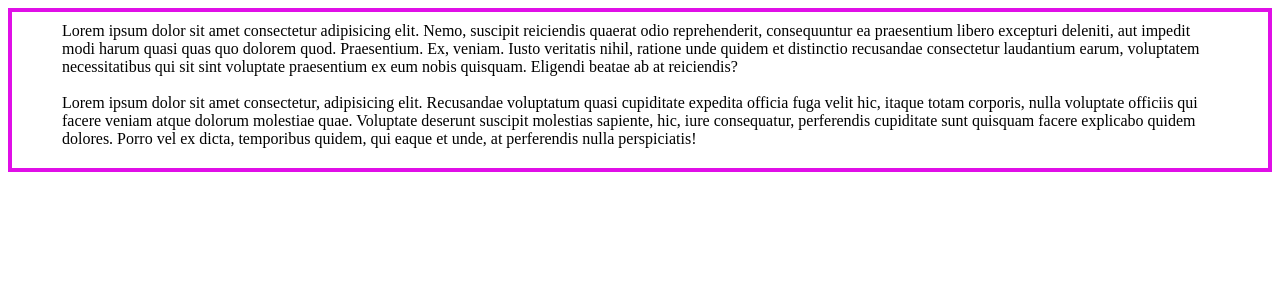
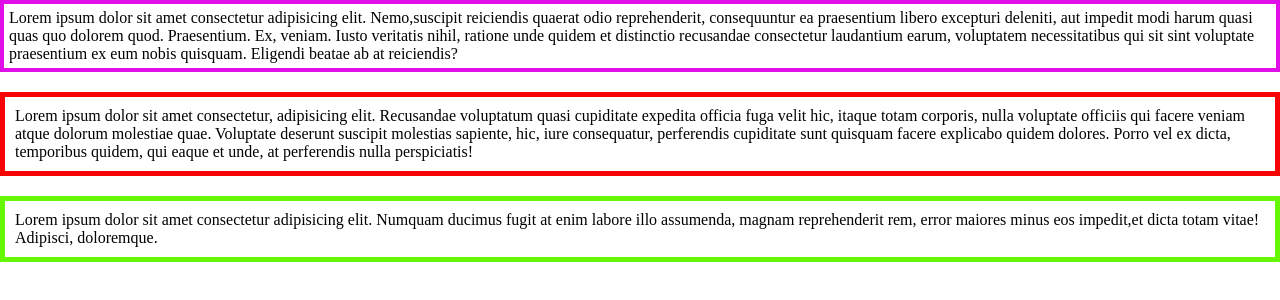
Before and after one commit to AnaCamylle020/DEV_WEBIOS_2024, a plain HTML site: page CSS/CSS05-margin/index.html in a window 1280 px wide. Drawn offline with Linux system fonts and the light colour scheme.

Commit message:
index-casa.html07

```diff
--- a/CSS/CSS05-margin/index.html
+++ b/CSS/CSS05-margin/index.html
@@ -9,15 +9,29 @@
 <body>
     <section id="secao">
 
-        Lorem ipsum dolor sit amet consectetur adipisicing elit. Nemo, suscipit reiciendis quaerat odio reprehenderit, consequuntur ea praesentium libero excepturi deleniti, aut impedit modi harum quasi quas quo dolorem quod. Praesentium.
-        Ex, veniam. Iusto veritatis nihil, ratione unde quidem et distinctio recusandae consectetur laudantium earum, voluptatem necessitatibus qui sit sint voluptate praesentium ex eum nobis quisquam. Eligendi beatae ab at reiciendis?
+        Lorem ipsum dolor sit amet consectetur adipisicing elit. Nemo,suscipit reiciendis quaerat odio reprehenderit,
+        consequuntur ea praesentium libero excepturi deleniti, aut impedit modi harum quasi quas quo dolorem quod. Praesentium.
+        Ex, veniam. Iusto veritatis nihil, ratione unde quidem et distinctio recusandae consectetur laudantium earum,
+        voluptatem necessitatibus qui sit sint voluptate praesentium ex eum nobis quisquam. Eligendi beatae ab at reiciendis?
+
+     </section>
 
 
-        <br> <br>
-
-        Lorem ipsum dolor sit amet consectetur, adipisicing elit. Recusandae voluptatum quasi cupiditate expedita officia fuga velit hic, itaque totam corporis, nulla voluptate officiis qui facere veniam atque dolorum molestiae quae.
-        Voluptate deserunt suscipit molestias sapiente, hic, iure consequatur, perferendis cupiditate sunt quisquam facere explicabo quidem dolores. Porro vel ex dicta, temporibus quidem, qui eaque et unde, at perferendis nulla perspiciatis!
+      <section id="secao2">
+        Lorem ipsum dolor sit amet consectetur, adipisicing elit. Recusandae voluptatum quasi cupiditate expedita officia fuga velit hic,
+        itaque totam corporis, nulla voluptate officiis qui facere veniam atque dolorum molestiae quae.
+        Voluptate deserunt suscipit molestias sapiente, hic, iure consequatur,
+        perferendis cupiditate sunt quisquam facere explicabo quidem dolores.
+        Porro vel ex dicta, temporibus quidem, qui eaque et unde, at perferendis nulla perspiciatis!
 
     </section>
+
+     <section id="secao3">
+       Lorem ipsum dolor sit amet consectetur adipisicing elit.
+       Numquam ducimus fugit at enim labore illo assumenda,
+       magnam reprehenderit rem, error maiores minus eos impedit,et dicta totam vitae! Adipisci, doloremque.
+
+
+     </section>
 </body>
 </html>
--- a/CSS/CSS05-margin/style.css
+++ b/CSS/CSS05-margin/style.css
@@ -1,3 +1,11 @@
+body{
+    margin: 0;
+    margin-right: 0;
+    margin-top: 0;
+    margin-bottom: 0;
+}
+
+
 /*coloque um borda solid de 1 px e cor da sua
 escolha*/
 
@@ -5,10 +13,25 @@ escolha*/
     border: 4px solid rgb(224, 15, 231);
     padding-top: 10px;
     padding-right: 50px;
-    padding-bottom: 20px;
+    padding-bottom: 10px;
     padding-left:  50px;
 
+    padding: 5px;
 /* padding: 10px,50px 20px,50px=igual o primeiro porém em abreviação */
    /* padding 10px(equivale ao mesmo tamanho de margem para todos */
         /*  top rigth bottom  left*/
+        margin-bottom: 10px;
 }
+
+#secao2{
+    border: 5px solid rgb(247, 4, 4);
+    padding: 10px;
+    margin-top: 20px;
+    margin-bottom: 20px;
+}
+
+
+#secao3{
+    border: 5px solid rgb(101, 247, 4);
+    padding: 10px;
+}
```
Also changed, not shown: CSS/CSS06-float/index.html (added, +19 -0 lines), CSS/CSS06-float/style.css (added, +18 -0 lines), HTML/HTML-07 form/index-casa.html (+21 -19 lines), CSS/CSS06-float/parque-de-diversao-holiday-world-nos-estados-unidos-.jpg (added).
